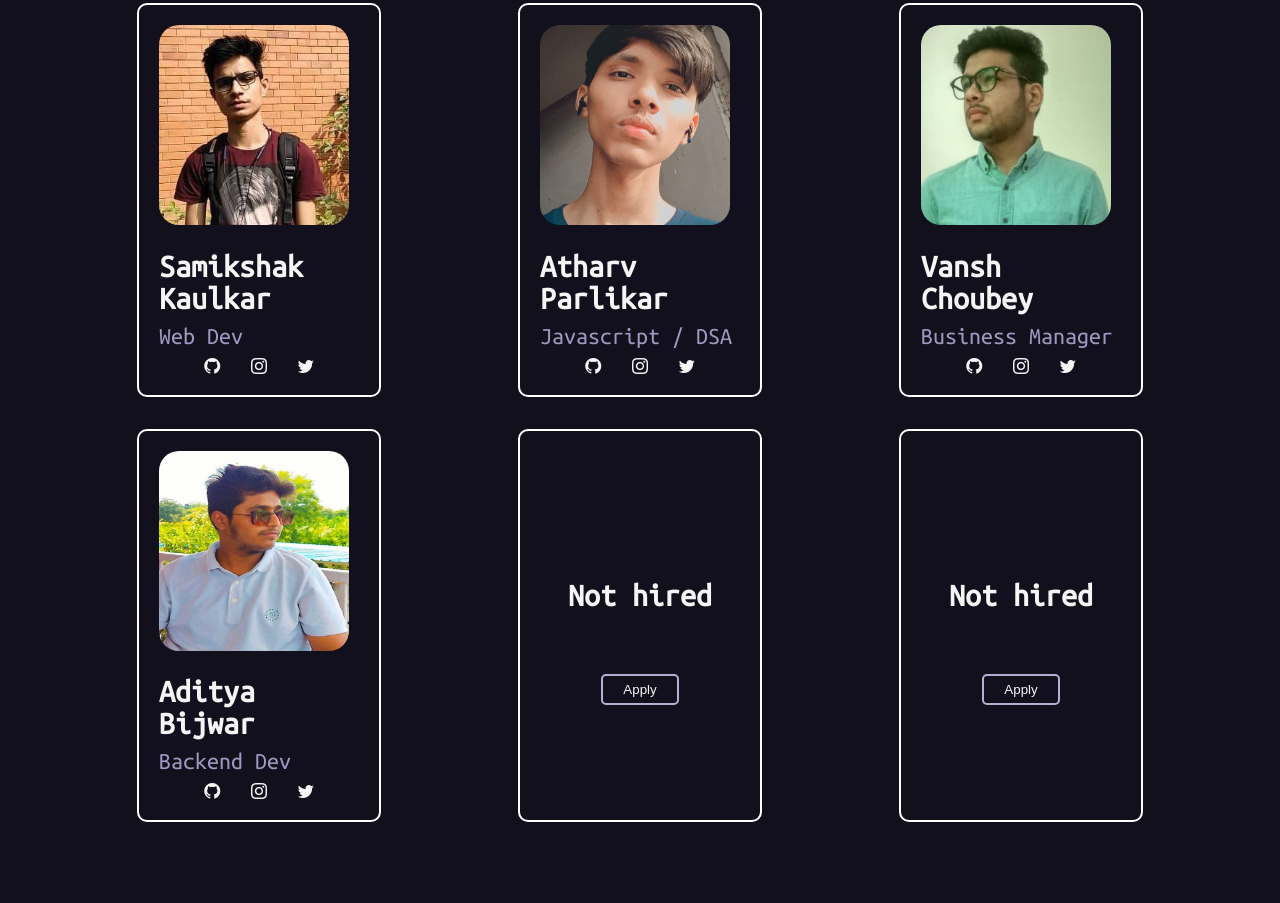
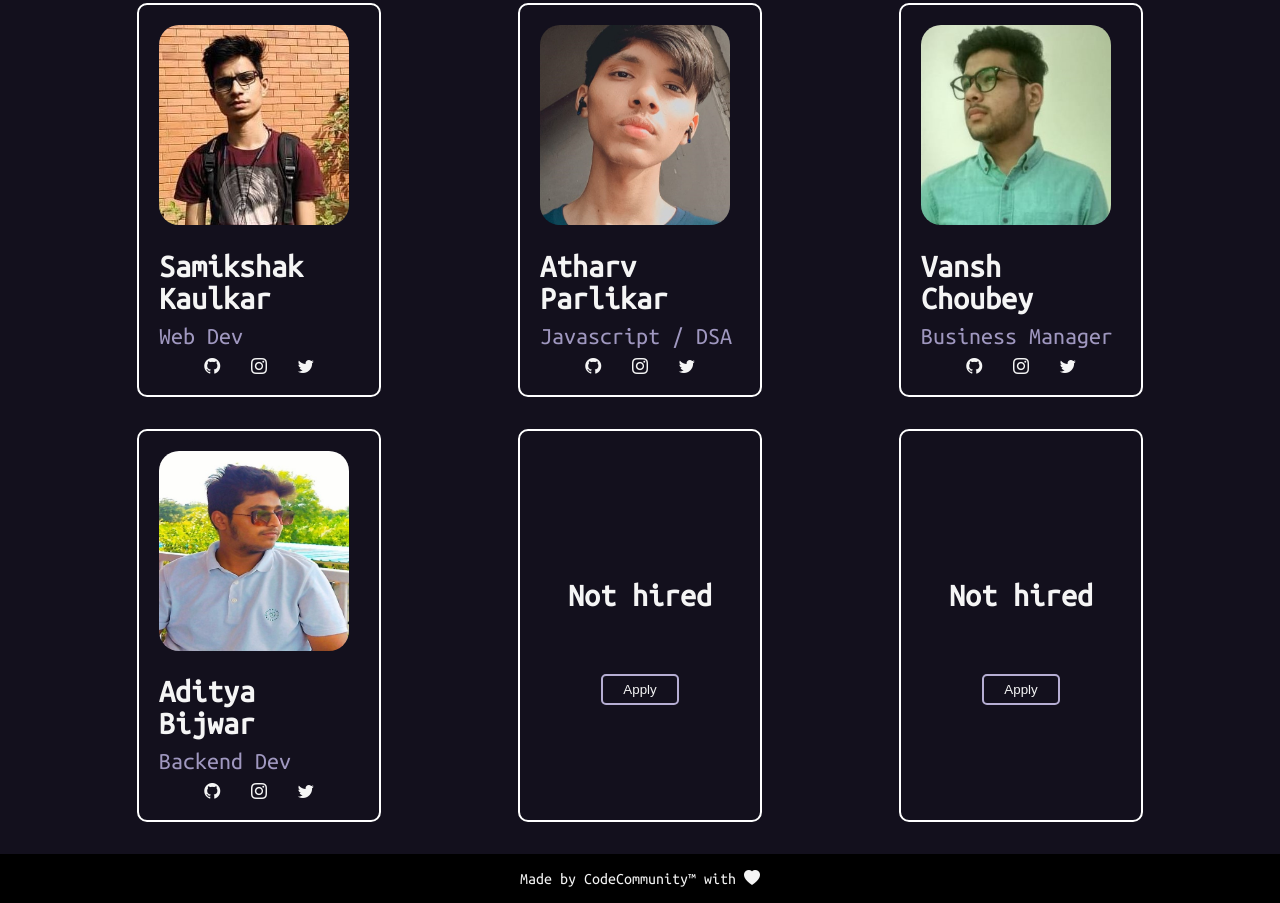
Before and after one commit to samikshak1000/codecommunityweb, a plain HTML site: page index_.html in a window 1280 px wide. Shown: the part 757-1660 px from the top of the page. Before the commit the page ends 1611 px from the top, so only its background shows below. Drawn offline with nearby package versions, Linux system fonts and the light colour scheme.

Commit message:
added footer

```diff
--- a/css/style_.css
+++ b/css/style_.css
@@ -161,3 +161,9 @@ nav h1 svg {
   border: 2px solid #b6aed3;
   border-radius: 5px;
 }
+
+.footer {
+  background-color: black;
+  height: 50px;
+  text-align: center;
+}
--- a/index_.html
+++ b/index_.html
@@ -25,7 +25,7 @@
       <ul>
         <li><a href="#">Home</a></li>
         <li><a href="#team">Team</a></li>
-        <li><a href="#">Contact us</a></li>
+        <li><a href="/apply.html">Apply</a></li>
       </ul>
     </nav>
     <div class="hero">
@@ -99,5 +99,8 @@
         </div>
       </div>
     </div>
+    <div class="footer">
+      <p>Made by CodeCommunity™ with <i class="bi bi-heart-fill"></i></p>
+    </div>
   </body>
 </html>
```
